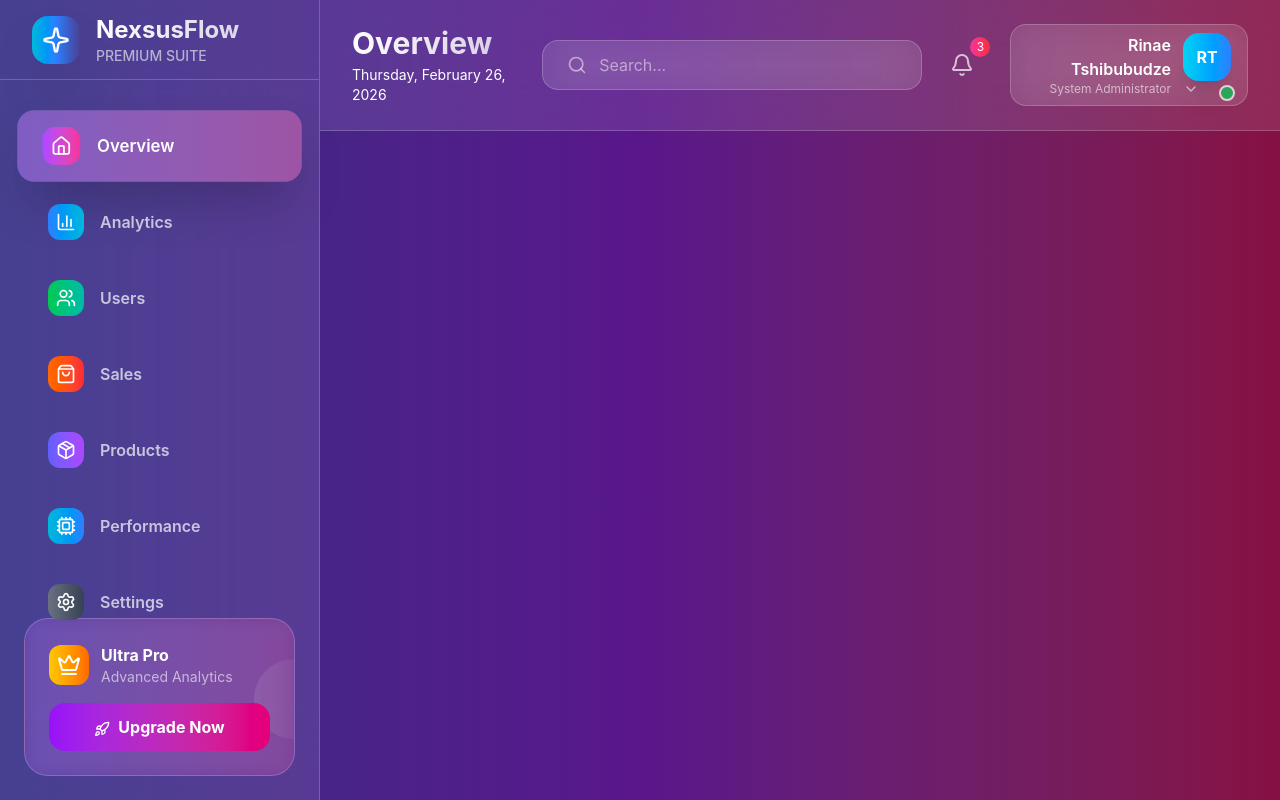
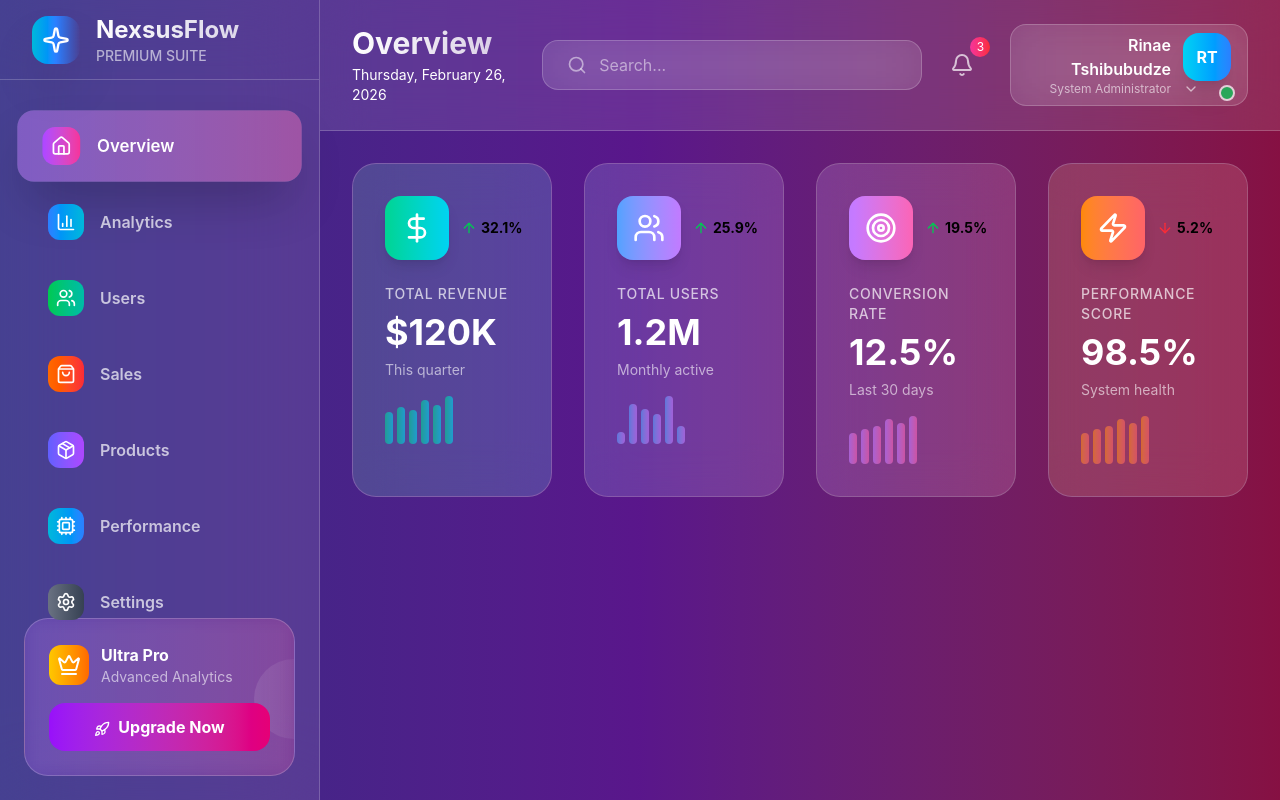
Before and after one commit to RinaeTshibubudze/adminDashboard, a React (Vite) app: page / in a window 1280 px wide. Built offline with nearby package versions, Linux system fonts and the light colour scheme; the HTML template or start-up script is replaced by a standard one.

Commit message:
Card Designed

```diff
--- a/src/App.jsx
+++ b/src/App.jsx
@@ -1,6 +1,8 @@
 import { useState, useEffect } from "react";
 import Sidebar from "./components/Sidebar";
 import Header from "./components/Header";
+import MetricCard from "./components/MetricCard";
+import { DollarSign, Target, Users, Zap } from "lucide-react";
 
 const App = () => {
   const [sidebar, setSidebarOpen] = useState(false);
@@ -31,6 +33,51 @@ const App = () => {
             setSidebarOpen={setSidebarOpen}
             currentTime={currentTime}
           />
+
+          <main className="flex-1 overflow-hidden p-8 space-y-8">
+            {/* Conditional rendering */}
+            <div className="grid grid-cols-1 md:grid-cols-2 lg:grid-cols-4 gap-8">
+              <MetricCard
+                title="Total Revenue"
+                value="$120K"
+                change={32.1}
+                icon={DollarSign}
+                gradient="from-emerald-400 to-cyan-400"
+                subtitle="This quarter"
+                trend={[45, 52, 48, 61, 55, 67]}
+              />
+
+              <MetricCard
+                title="Total Users"
+                value="1.2M"
+                change={25.9}
+                icon={Users}
+                gradient="from-blue-400 to-purple-400"
+                subtitle="Monthly active"
+                trend={[23, 74, 65, 55, 89, 34]}
+              />
+
+              <MetricCard
+                title="Conversion Rate"
+                value="12.5%"
+                change={19.5}
+                icon={Target}
+                gradient="from-purple-400 to-pink-400"
+                subtitle="Last 30 days"
+                trend={[28, 32, 35, 41, 38, 44]}
+              />
+
+              <MetricCard
+                title="Performance Score"
+                value="98.5%"
+                change={-5.2}
+                icon={Zap}
+                gradient="from-orange-400 to-red-400"
+                subtitle="System health"
+                trend={[28, 32, 35, 41, 38, 44]}
+              />
+            </div>
+          </main>
         </div>
       </div>
     </div>
--- /dev/null
+++ b/src/components/MetricCard.jsx
@@ -0,0 +1,69 @@
+import { ArrowDown, ArrowUp } from "lucide-react";
+import React from "react";
+
+const MetricCard = ({
+  title,
+  value,
+  change,
+  icon: Icon,
+  gradient,
+  subtitle,
+  trend,
+}) => {
+  const isPositive = change > 0;
+  return (
+    <div className="group relative overflow-hidden bg-white/10 backdrop-blur-xl border border-white/20 rounded-3xl p-8 hover:bg-white/20 transition-all duration-500 hover:scale-105 hover:shadow-2xl">
+      {/* Gradient Background */}
+      <div
+        className={`absolute inset-0 bg-gradient-to-r ${gradient} opacity-10 group-hover:opacity-20 transition-opacity duration-500`}
+      ></div>
+      <div className="relative z-10">
+        <div className="flex items-center justify-between mb-6">
+          <div
+            className={`p-4 rounded-2xl bg-gradient-to-r ${gradient} group-hover:scale-110 transition duration-300 shadow-lg`}
+          >
+            <Icon className="text-white w-8 h-8" />
+          </div>
+          <div
+            className={`flex items-center space-x-1 px-3 py-1 rounded-full text-sm font-bold`}
+          >
+            {/* Conditional Rendering */}
+            {isPositive ? (
+              <ArrowUp className="text-green-500 w-4 h-4" />
+            ) : (
+              <ArrowDown className="text-red-500 w-4 h-4" />
+            )}
+            <span>{Math.abs(change)}%</span>
+          </div>
+        </div>
+        <div className="space-y-2">
+          <h3 className="text-white/70 text-sm font-medium uppercase tracking-wider">
+            {title}
+          </h3>
+          <p className="text-4xl font-bold text-white group-hover:text-transparent group-hover:bg-gradient-to-r group-hover:to-white/80 group-hover:bg-clip-text transition-all duration-300">
+            {value}
+          </p>
+          <p className="text-white/60 text-sm">{subtitle}</p>
+        </div>
+      </div>
+      {/* Trend Sparkline */}
+      <div className="mt-4 h-12 flex items-end space-x-1">
+        {/* Map Method  */}
+        {trend.map((point, index) => {
+          return (
+            <div
+              key={index}
+              className={`bg-gradient-to-r ${gradient} rounded-sm opacity-60 group-hover:opacity-1005 transition-all duration-300`}
+              style={{
+                height: `${(point / Math.max(...trend)) * 100}%`,
+                width: "8px",
+              }}
+            ></div>
+          );
+        })}
+      </div>
+    </div>
+  );
+};
+
+export default MetricCard;
```
